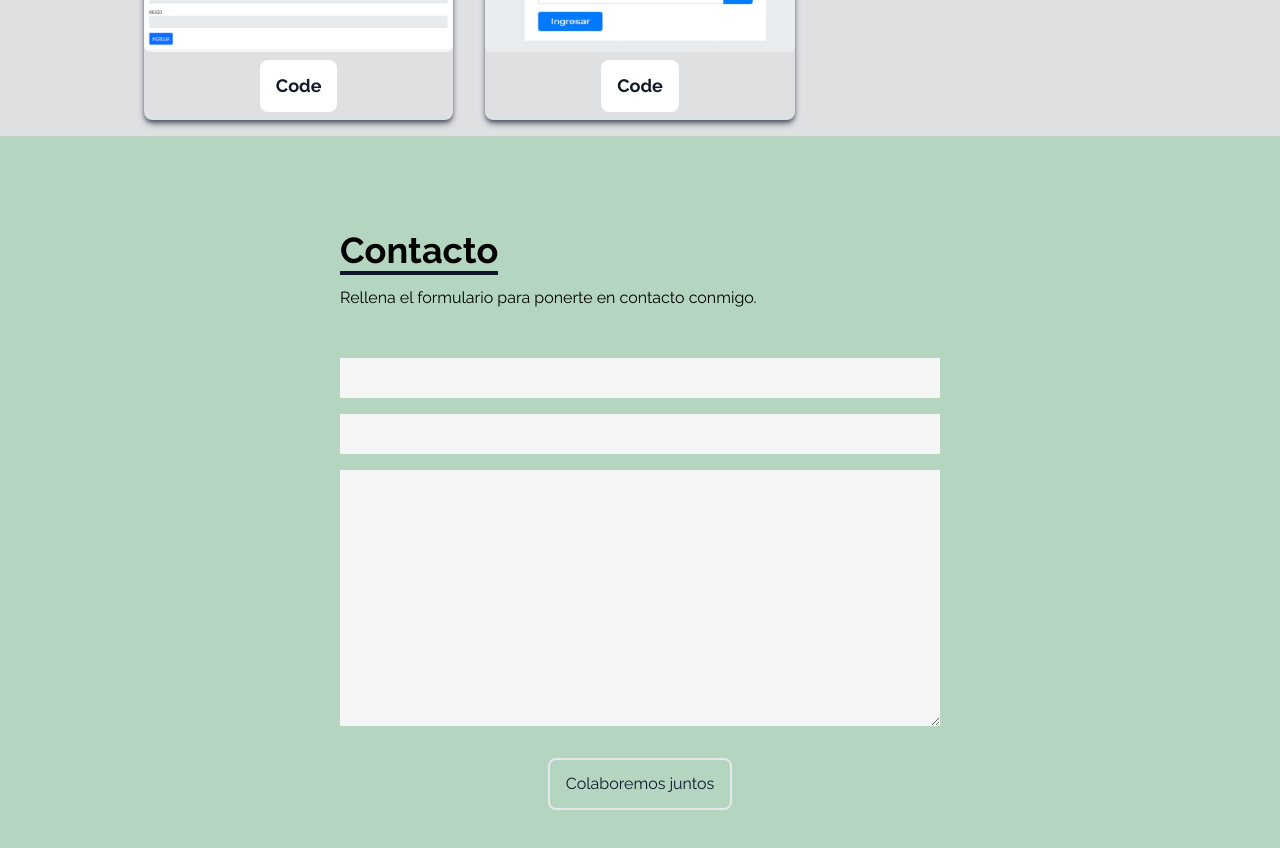
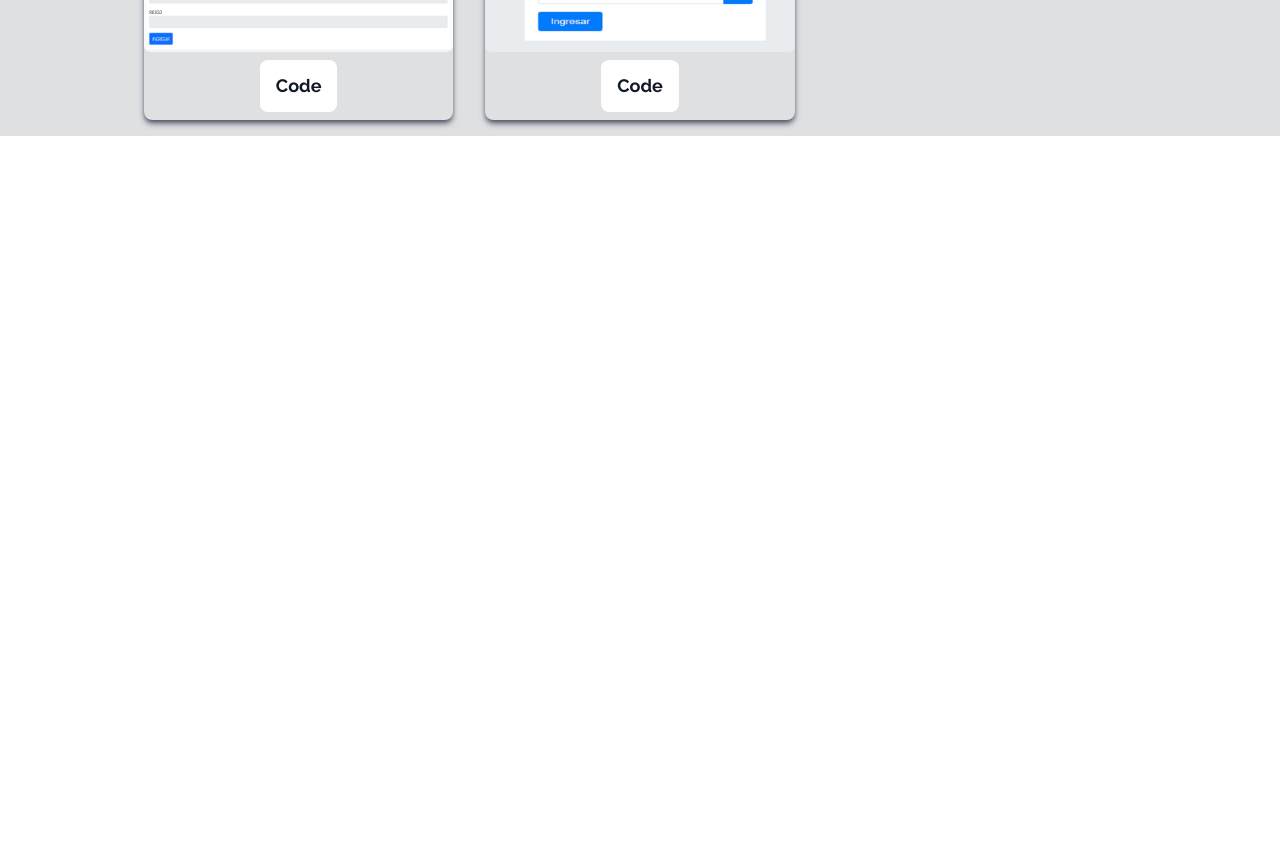
Before and after one commit to diegoivg98/portafolio-DV, a React (Vite) app: page / in a window 1280 px wide. Shown: the part 3580-4428 px from the top of the page. After the commit the page ends 3716 px from the top, so only its background shows below. Built offline with nearby package versions, Linux system fonts and the light colour scheme.

Commit message:
quitar formspree

```diff
--- a/src/App.jsx
+++ b/src/App.jsx
@@ -1,5 +1,4 @@
 import About from "./components/About";
-import Contact from "./components/Contact";
 import Home from "./components/Home";
 import Navbar from "./components/Navbar";
 import Skills from "./components/Skills";
@@ -13,7 +12,6 @@
       <About />
       <Skills />
       <Works />
-      <Contact />
     </div>
   );
 }
--- a/src/components/Contact.jsx
+++ /dev/null
@@ -1,56 +0,0 @@
-import React from "react";
-import { useForm } from "@formspree/react";
-
-const Contact = () => {
-  const [state, handleSubmit] = useForm("mjvdelzl");
-  return (
-    <div
-    name="contact"
-    className="w-full h-screen bg-[#b4d6c1] flex justify-center items-center p-4"
-  >
-
-      <form
-        onSubmit={handleSubmit}
-        className="flex flex-col max-w-[600px] w-full"
-      >
-        <div className="pb-8">
-          <p className="text-4xl font-bold inline border-b-4 border-slate-900">
-            Contacto
-          </p>
-          <p className="py-4">Rellena el formulario para ponerte en contacto conmigo.</p>
-        </div>
-        <input
-          className="bg-[#f5f5f5] p-2"
-          id="name"
-          type="text"
-          name="name"
-          required
-        />
-
-        <input
-          className="my-4 p-2 bg-[#f5f5f5]"
-          id="email"
-          type="email"
-          name="email"
-          required
-        />
-
-        <textarea
-          className="bg-[#f5f5f5] p-2"
-          id="message"
-          name="message"
-          rows="10"
-          required
-        ></textarea>
-        <button
-          type="submit"
-          className="text-slate-900 border-2 hover:bg-slate-400 hover:border-slate-400 rounded-lg px-4 py-3 my-8 mx-auto flex items-center"
-        >
-          Colaboremos juntos
-        </button>
-      </form>
-    </div>
-  );
-};
-
-export default Contact;
```
Also changed, not shown: 1 other file (tests, documents, lock files or other folders).
